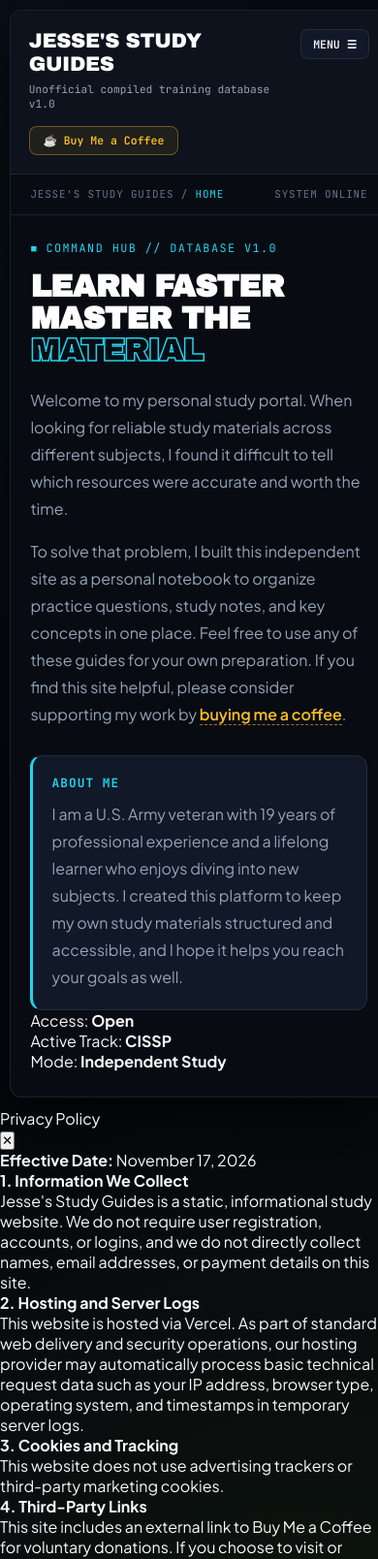
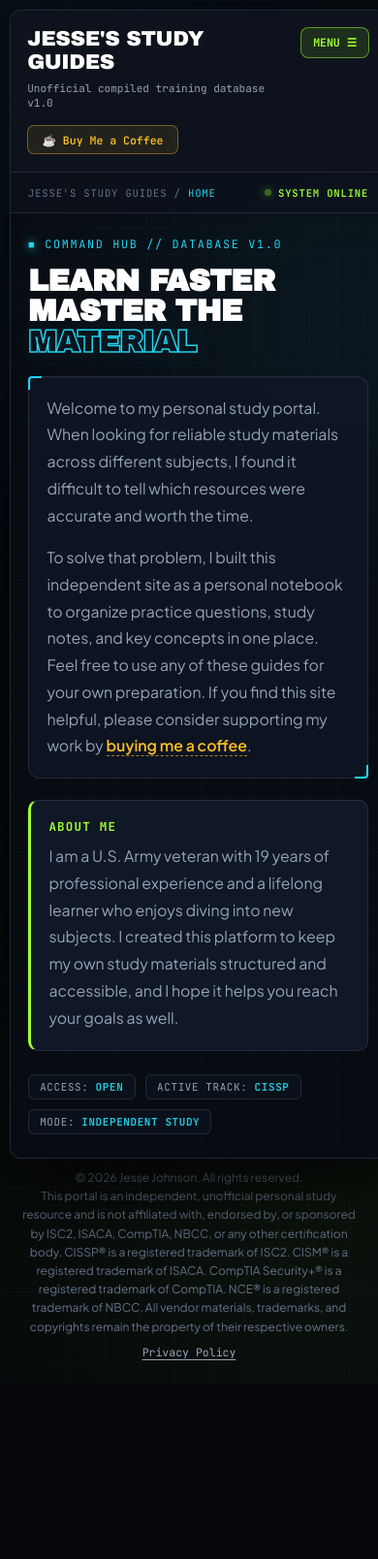
Before and after one commit to xjessejohnson/jesse-study-guides, a plain HTML site: page index.html in a window 390 px wide. Shown: the top 1608 px of the page at 97% size. After the commit the page ends 1428 px from the top, so only its background shows below. Drawn offline with Linux system fonts and the light colour scheme.

Commit message:
Refactor styles for UI enhancements
Updated various styles for improved UI consistency and responsiveness.

```diff
--- a/styles.css
+++ b/styles.css
@@ -1,10 +1,10 @@
 :root {
   --bg-canvas: #080b12;
   --bg-sidebar: #0d121c;
-  --bg-card: #111827;
-  --bg-card-hover: #172033;
-  --border-slate: rgba(148, 163, 184, 0.14);
-  --border-bright: rgba(158, 255, 51, 0.45);
+  --bg-card: #101726;
+  --bg-card-hover: #162033;
+  --border-slate: rgba(148, 163, 184, 0.16);
+  --border-bright: rgba(158, 255, 51, 0.5);
   --lime: #9eff33;
   --lime-dim: rgba(158, 255, 51, 0.12);
   --cyan: #22d3ee;
@@ -20,17 +20,20 @@
 
 body {
   font-family: 'Plus Jakarta Sans', system-ui, -apple-system, sans-serif;
-  background-color: #05070c;
+  background-color: #04060a;
   color: var(--text-primary);
   min-height: 100vh;
   display: flex;
   flex-direction: column;
   background-image:
-    radial-gradient(circle at 20% 10%, rgba(34, 211, 238, 0.06), transparent 35%),
-    radial-gradient(circle at 80% 85%, rgba(158, 255, 51, 0.05), transparent 40%);
+    radial-gradient(circle at 18% 12%, rgba(34, 211, 238, 0.08), transparent 36%),
+    radial-gradient(circle at 82% 84%, rgba(158, 255, 51, 0.06), transparent 40%),
+    linear-gradient(rgba(148, 163, 184, 0.025) 1px, transparent 1px),
+    linear-gradient(90deg, rgba(148, 163, 184, 0.025) 1px, transparent 1px);
+  background-size: 100% 100%, 100% 100%, 36px 36px, 36px 36px;
 }
 
-/* Centered Frame */
+/* Centered Tactical Frame */
 .frame-wrapper {
   width: 100%;
   max-width: 1180px;
@@ -39,9 +42,10 @@ body {
   display: flex;
   background: var(--bg-canvas);
   border: 1px solid var(--border-slate);
-  border-radius: 16px;
+  border-radius: 14px;
   overflow: hidden;
-  box-shadow: 0 25px 70px rgba(0, 0, 0, 0.7);
+  box-shadow: 0 28px 80px rgba(0, 0, 0, 0.8), 0 0 0 1px rgba(34, 211, 238, 0.06);
+  position: relative;
 }
 
 /* Left Rail Sidebar */
@@ -55,6 +59,12 @@ aside {
   padding: 1.5rem 1.2rem;
 }
 
+.brand-block {
+  padding-bottom: 1.25rem;
+  border-bottom: 1px solid var(--border-slate);
+  margin-bottom: 1.35rem;
+}
+
 .brand-row {
   display: flex;
   align-items: flex-start;
@@ -62,42 +72,39 @@ aside {
   gap: 0.75rem;
 }
 
-.brand-block {
-  padding-bottom: 1.25rem;
-  border-bottom: 1px solid var(--border-slate);
-  margin-bottom: 1.25rem;
-}
-
 .brand-title {
   font-family: 'Archivo Black', sans-serif;
-  font-size: 1.32rem;
+  font-size: 1.35rem;
   letter-spacing: -0.02em;
   color: #fff;
   text-decoration: none;
   display: block;
-  line-height: 1.15;
+  line-height: 1.12;
   text-transform: uppercase;
-  transition: color 0.15s ease;
+  transition: color 0.15s ease, text-shadow 0.15s ease;
 }
-.brand-title:hover { color: var(--lime); }
+.brand-title:hover {
+  color: var(--lime);
+  text-shadow: 0 0 14px rgba(158, 255, 51, 0.3);
+}
 
 .brand-tagline {
   font-family: 'JetBrains Mono', monospace;
-  font-size: 0.7rem;
+  font-size: 0.69rem;
   color: var(--text-secondary);
-  margin-top: 0.4rem;
+  margin-top: 0.45rem;
   line-height: 1.4;
 }
 
 .coffee-btn {
-  margin-top: 0.85rem;
+  margin-top: 0.9rem;
   display: inline-flex;
   align-items: center;
   gap: 0.45rem;
-  padding: 0.42rem 0.85rem;
-  border-radius: 8px;
-  background: rgba(251, 191, 36, 0.08);
-  border: 1px solid rgba(251, 191, 36, 0.35);
+  padding: 0.42rem 0.9rem;
+  border-radius: 7px;
+  background: rgba(251, 191, 36, 0.09);
+  border: 1px solid rgba(251, 191, 36, 0.4);
   color: var(--amber);
   text-decoration: none;
   font-family: 'JetBrains Mono', monospace;
@@ -106,8 +113,8 @@ aside {
   transition: all 0.2s ease;
 }
 .coffee-btn:hover {
-  background: rgba(251, 191, 36, 0.16);
-  box-shadow: 0 0 16px rgba(251, 191, 36, 0.2);
+  background: rgba(251, 191, 36, 0.18);
+  box-shadow: 0 0 18px rgba(251, 191, 36, 0.25);
   transform: translateY(-1px);
 }
 
@@ -117,25 +124,24 @@ aside {
   gap: 0.4rem;
   padding: 0.45rem 0.75rem;
   border-radius: 8px;
-  border: 1px solid var(--border-slate);
-  background: var(--bg-card);
-  color: var(--text-primary);
+  border: 1px solid var(--border-bright);
+  background: var(--lime-dim);
+  color: var(--lime);
   font-family: 'JetBrains Mono', monospace;
   font-size: 0.72rem;
-  font-weight: 600;
+  font-weight: 700;
   text-transform: uppercase;
   cursor: pointer;
   flex-shrink: 0;
 }
 .mobile-menu-btn:hover {
-  border-color: var(--cyan);
-  color: var(--cyan);
+  background: rgba(158, 255, 51, 0.2);
 }
 
 .nav-drawer {
   display: flex;
   flex-direction: column;
-  gap: 1.25rem;
+  gap: 1.35rem;
 }
 
 .nav-section {
@@ -146,12 +152,14 @@ aside {
 
 .nav-label {
   font-family: 'JetBrains Mono', monospace;
-  font-size: 0.68rem;
-  color: var(--text-muted);
-  letter-spacing: 0.1em;
+  font-size: 0.72rem;
+  font-weight: 700;
+  color: var(--lime);
+  letter-spacing: 0.12em;
   text-transform: uppercase;
   margin-bottom: 0.25rem;
   padding-left: 0.5rem;
+  text-shadow: 0 0 12px rgba(158, 255, 51, 0.22);
 }
 
 .nav-item {
@@ -160,9 +168,9 @@ aside {
   align-items: center;
   justify-content: space-between;
   padding: 0.72rem 0.9rem;
-  border-radius: 10px;
+  border-radius: 9px;
   border: 1px solid transparent;
-  background: transparent;
+  background: rgba(255, 255, 255, 0.015);
   color: var(--text-secondary);
   font-family: 'Plus Jakarta Sans', sans-serif;
   font-size: 0.9rem;
@@ -176,14 +184,16 @@ aside {
 
 .nav-item:hover:not(.disabled) {
   color: #fff;
-  background: rgba(255, 255, 255, 0.04);
-  border-color: var(--border-slate);
+  background: rgba(34, 211, 238, 0.07);
+  border-color: rgba(34, 211, 238, 0.32);
+  transform: translateX(2px);
 }
 
 .nav-item.active {
   color: var(--lime);
   background: var(--lime-dim);
   border-color: var(--border-bright);
+  box-shadow: 0 0 18px rgba(158, 255, 51, 0.1);
 }
 
 .nav-item.active::before {
@@ -201,7 +211,7 @@ aside {
 .nav-item.disabled {
   color: var(--text-muted);
   cursor: not-allowed;
-  opacity: 0.6;
+  opacity: 0.58;
 }
 
 .badge {
@@ -209,10 +219,10 @@ aside {
   font-size: 0.6rem;
   font-weight: 600;
   padding: 0.18rem 0.48rem;
-  border-radius: 6px;
+  border-radius: 5px;
   background: rgba(148, 163, 184, 0.1);
   color: var(--text-muted);
-  border: 1px solid rgba(148, 163, 184, 0.15);
+  border: 1px solid rgba(148, 163, 184, 0.16);
   text-transform: uppercase;
   white-space: nowrap;
 }
@@ -221,19 +231,26 @@ aside {
   background: var(--lime);
   color: #05070c;
   border-color: var(--lime);
+  box-shadow: 0 0 10px rgba(158, 255, 51, 0.25);
 }
 
-/* Main Canvas */
+/* Main HUD Canvas */
 .main-area {
   flex: 1;
   min-width: 0;
   display: flex;
   flex-direction: column;
+  background:
+    radial-gradient(circle at 90% 15%, rgba(34, 211, 238, 0.06), transparent 40%),
+    linear-gradient(rgba(34, 211, 238, 0.02) 1px, transparent 1px),
+    linear-gradient(90deg, rgba(34, 211, 238, 0.02) 1px, transparent 1px);
+  background-size: 100% 100%, 28px 28px, 28px 28px;
 }
 
 .topbar {
-  padding: 1rem 2.25rem;
+  padding: 0.95rem 2.25rem;
   border-bottom: 1px solid var(--border-slate);
+  background: rgba(13, 18, 28, 0.65);
   display: flex;
   align-items: center;
   justify-content: space-between;
@@ -247,8 +264,28 @@ aside {
 
 .breadcrumb span { color: var(--cyan); }
 
+.status-pill {
+  display: inline-flex;
+  align-items: center;
+  gap: 0.45rem;
+  color: var(--lime);
+  font-weight: 600;
+}
+.status-dot {
+  width: 7px;
+  height: 7px;
+  border-radius: 50%;
+  background: var(--lime);
+  box-shadow: 0 0 8px var(--lime);
+  animation: pulseDot 2s infinite;
+}
+@keyframes pulseDot {
+  0%, 100% { opacity: 1; }
+  50% { opacity: 0.35; }
+}
+
 .content-body {
-  padding: 2.5rem 2.25rem;
+  padding: 2.35rem 2.25rem;
   flex: 1;
   display: flex;
   flex-direction: column;
@@ -261,70 +298,125 @@ aside {
   to { opacity: 1; transform: translateY(0); }
 }
 
-/* Hero Section */
+/* Tactical Hero */
 .eyebrow {
   font-family: 'JetBrains Mono', monospace;
   font-size: 0.74rem;
   color: var(--cyan);
-  letter-spacing: 0.12em;
+  letter-spacing: 0.14em;
   text-transform: uppercase;
-  margin-bottom: 1rem;
+  margin-bottom: 0.9rem;
   display: flex;
   align-items: center;
-  gap: 0.5rem;
+  gap: 0.55rem;
 }
 .eyebrow::before {
   content: "\25A0";
   font-size: 0.7rem;
+  text-shadow: 0 0 10px var(--cyan);
 }
 
 .hero-headline {
   font-family: 'Archivo Black', sans-serif;
-  font-size: clamp(2rem, 4vw, 3.05rem);
-  line-height: 1.03;
+  font-size: clamp(2.1rem, 4.2vw, 3.2rem);
+  line-height: 1.01;
   letter-spacing: -0.02em;
   text-transform: uppercase;
   color: #fff;
-  margin-bottom: 1.65rem;
+  margin-bottom: 1.5rem;
 }
 .hero-headline .outline {
   color: transparent;
   -webkit-text-stroke: 1.5px var(--cyan);
+  filter: drop-shadow(0 0 12px rgba(34, 211, 238, 0.18));
+}
+
+/* HUD Panel Box */
+.hud-panel {
+  position: relative;
+  background: rgba(16, 23, 38, 0.78);
+  border: 1px solid var(--border-slate);
+  border-radius: 12px;
+  padding: 1.5rem 1.7rem;
+  max-width: 740px;
+  box-shadow: inset 0 1px 0 rgba(255, 255, 255, 0.04);
+}
+.hud-panel::before,
+.hud-panel::after {
+  content: "";
+  position: absolute;
+  width: 12px;
+  height: 12px;
+  border-color: var(--cyan);
+  border-style: solid;
+  pointer-events: none;
+}
+.hud-panel::before {
+  top: -1px;
+  left: -1px;
+  border-width: 2px 0 0 2px;
+  border-radius: 4px 0 0 0;
+}
+.hud-panel::after {
+  bottom: -1px;
+  right: -1px;
+  border-width: 0 2px 2px 0;
+  border-radius: 0 0 4px 0;
 }
 
 .prose {
   color: var(--text-secondary);
   line-height: 1.75;
-  font-size: 1rem;
-  max-width: 700px;
+  font-size: 0.99rem;
 }
 .prose p + p { margin-top: 1rem; }
 
 .inline-link {
   color: var(--amber);
   text-decoration: none;
-  border-bottom: 1px dashed rgba(251, 191, 36, 0.6);
+  border-bottom: 1px dashed rgba(251, 191, 36, 0.65);
   font-weight: 600;
 }
 .inline-link:hover { color: #fde68a; border-bottom-color: #fde68a; }
 
 .about-card {
-  margin-top: 2.25rem;
-  padding: 1.45rem 1.65rem;
+  margin-top: 1.35rem;
+  padding: 1.35rem 1.6rem;
   background: var(--bg-card);
   border: 1px solid var(--border-slate);
-  border-left: 3px solid var(--cyan);
-  border-radius: 12px;
-  max-width: 700px;
+  border-left: 3px solid var(--lime);
+  border-radius: 10px;
+  max-width: 740px;
 }
 .about-card h3 {
   font-family: 'JetBrains Mono', monospace;
-  font-size: 0.8rem;
-  color: var(--cyan);
+  font-size: 0.78rem;
+  color: var(--lime);
   text-transform: uppercase;
-  letter-spacing: 0.08em;
-  margin-bottom: 0.6rem;
+  letter-spacing: 0.1em;
+  margin-bottom: 0.55rem;
 }
+
+/* Telemetry Strip */
+.telemetry-strip {
+  margin-top: 1.5rem;
+  display: flex;
+  flex-wrap: wrap;
+  gap: 0.65rem;
+  max-width: 740px;
+}
+.telemetry-tag {
+  font-family: 'JetBrains Mono', monospace;
+  font-size: 0.68rem;
+  padding: 0.32rem 0.7rem;
+  border-radius: 6px;
+  background: rgba(13, 18, 28, 0.9);
+  border: 1px solid var(--border-slate);
+  color: var(--text-secondary);
+  text-transform: uppercase;
+  letter-spacing: 0.06em;
+}
+.telemetry-tag strong { color: var(--cyan); font-weight: 600; }
 
 /* Footer */
 footer {
@@ -333,16 +425,101 @@ footer {
   margin: 0 auto 1.5rem;
   padding: 0 1.25rem;
   text-align: center;
-  font-size: 0.76rem;
+  font-size: 0.75rem;
   color: var(--text-muted);
   line-height: 1.6;
 }
+.footer-links {
+  margin-top: 0.45rem;
+}
+.privacy-link {
+  background: none;
+  border: none;
+  color: var(--text-secondary);
+  font-family: 'JetBrains Mono', monospace;
+  font-size: 0.72rem;
+  text-decoration: underline;
+  text-underline-offset: 3px;
+  cursor: pointer;
+  transition: color 0.15s ease;
+}
+.privacy-link:hover { color: var(--cyan); }
+
+/* Modal Pop-up */
+.modal-backdrop {
+  position: fixed;
+  inset: 0;
+  background: rgba(3, 5, 10, 0.85);
+  backdrop-filter: blur(8px);
+  display: none;
+  align-items: center;
+  justify-content: center;
+  padding: 1.25rem;
+  z-index: 100;
+}
+.modal-backdrop.open { display: flex; }
+
+.modal-box {
+  max-width: 560px;
+  width: 100%;
+  max-height: 85vh;
+  overflow-y: auto;
+  background: #0d121c;
+  border-radius: 14px;
+  padding: 1.65rem;
+  border: 1px solid rgba(34, 211, 238, 0.45);
+  box-shadow: 0 25px 60px rgba(0, 0, 0, 0.8);
+  animation: fadeSlide 0.18s ease-out;
+}
+.modal-top {
+  display: flex;
+  align-items: center;
+  justify-content: space-between;
+  padding-bottom: 0.85rem;
+  border-bottom: 1px solid var(--border-slate);
+}
+.modal-title {
+  font-family: 'Archivo Black', sans-serif;
+  font-size: 1.15rem;
+  text-transform: uppercase;
+  color: var(--cyan);
+}
+.modal-close {
+  background: rgba(148, 163, 184, 0.12);
+  border: 1px solid var(--border-slate);
+  color: #fff;
+  width: 34px;
+  height: 34px;
+  border-radius: 8px;
+  font-size: 1rem;
+  cursor: pointer;
+  display: flex;
+  align-items: center;
+  justify-content: center;
+}
+.modal-close:hover { background: rgba(255, 255, 255, 0.2); }
+
+.modal-body {
+  margin-top: 1rem;
+  color: var(--text-secondary);
+  line-height: 1.65;
+  font-size: 0.9rem;
+}
+.modal-body h4 {
+  color: #fff;
+  font-family: 'JetBrains Mono', monospace;
+  font-size: 0.78rem;
+  text-transform: uppercase;
+  letter-spacing: 0.06em;
+  margin: 1rem 0 0.35rem;
+}
+.modal-body p + p { margin-top: 0.65rem; }
 
 /* Mobile Responsive Polish */
 @media (max-width: 860px) {
   .frame-wrapper {
     flex-direction: column;
-    margin: 0.65rem;
+    margin: 0.6rem;
     border-radius: 12px;
   }
 
@@ -350,7 +527,7 @@ footer {
     width: 100%;
     border-right: none;
     border-bottom: 1px solid var(--border-slate);
-    padding: 1.15rem;
+    padding: 1.1rem;
   }
 
   .brand-block {
@@ -359,14 +536,12 @@ footer {
     border-bottom: none;
   }
 
-  .mobile-menu-btn {
-    display: inline-flex;
-  }
+  .mobile-menu-btn { display: inline-flex; }
 
   .nav-drawer {
     display: none;
-    margin-top: 1.15rem;
-    padding-top: 1.15rem;
+    margin-top: 1.1rem;
+    padding-top: 1.1rem;
     border-top: 1px solid var(--border-slate);
   }
   .nav-drawer.open {
@@ -375,21 +550,21 @@ footer {
   }
 
   .topbar {
-    padding: 0.85rem 1.25rem;
-    font-size: 0.68rem;
+    padding: 0.85rem 1.15rem;
+    font-size: 0.66rem;
   }
 
   .content-body {
-    padding: 1.65rem 1.25rem;
+    padding: 1.5rem 1.15rem;
   }
 
   .hero-headline {
-    font-size: 2rem;
-    margin-bottom: 1.25rem;
+    font-size: 1.95rem;
+    margin-bottom: 1.2rem;
   }
 
+  .hud-panel,
   .about-card {
-    margin-top: 1.75rem;
-    padding: 1.2rem;
+    padding: 1.15rem;
   }
 }
```
